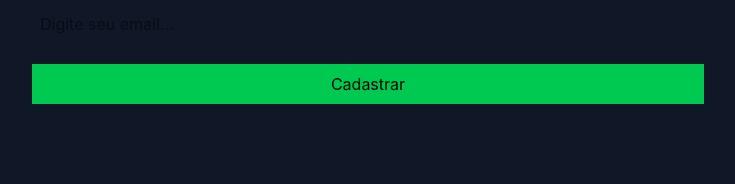
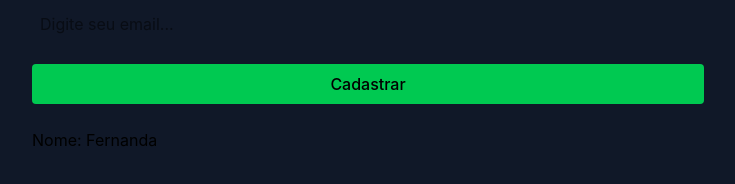
Before and after one commit to safira1344/api-nodejs, a React (Vite) app in the folder frontend/: page / in a window 1280 px wide. Shown: the part 208-392 px from the top of the page, without its empty margins (272-1007 px from the left). Built offline with nearby package versions, Linux system fonts and the light colour scheme.

Commit message:
feat: enhance submit button styling and add user details section in App component

```diff
--- a/frontend/src/App.tsx
+++ b/frontend/src/App.tsx
@@ -23,9 +23,15 @@ export default function App() {
                     <input
                     type="submit"
                     value="Cadastrar"
-                    className="cursor-pointer w-full p-2 bg-green-500">
+                    className="cursor-pointer w-full p-2 bg-green-500 rounded font-medium">
                     </input>
                 </form>
+
+                <section className="flex flex-col">
+                    <article>
+                        <p><span>Nome:</span> Fernanda</p>
+                    </article>
+                </section>
             </main>
         </div>
     )
```
